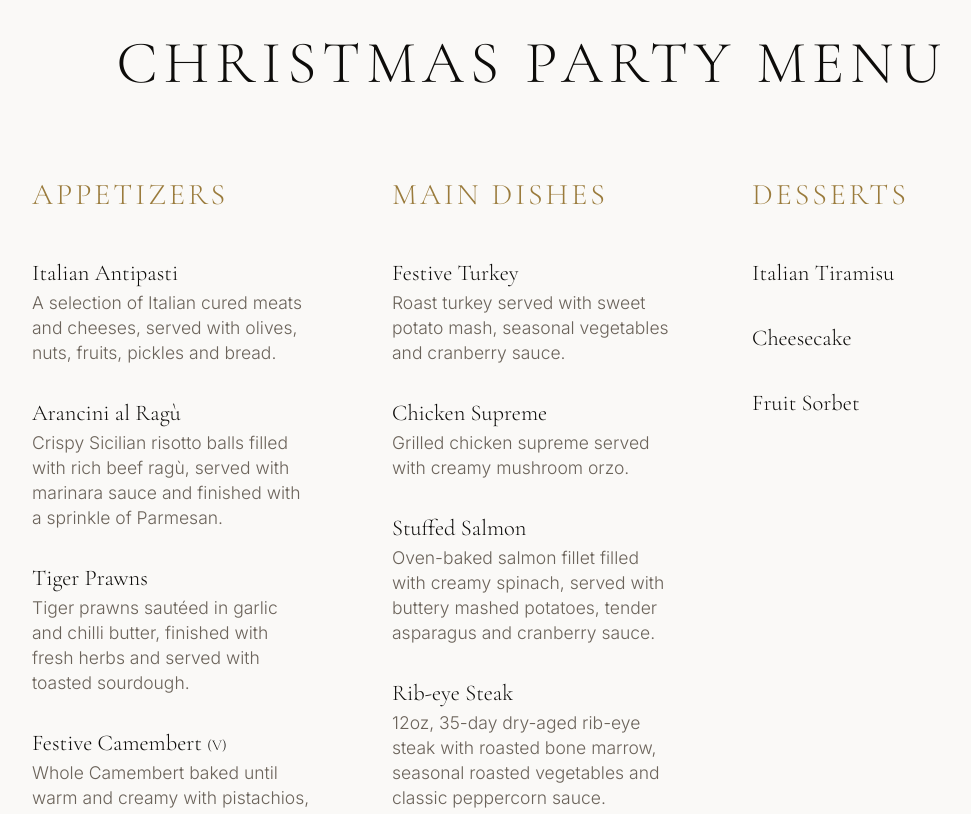
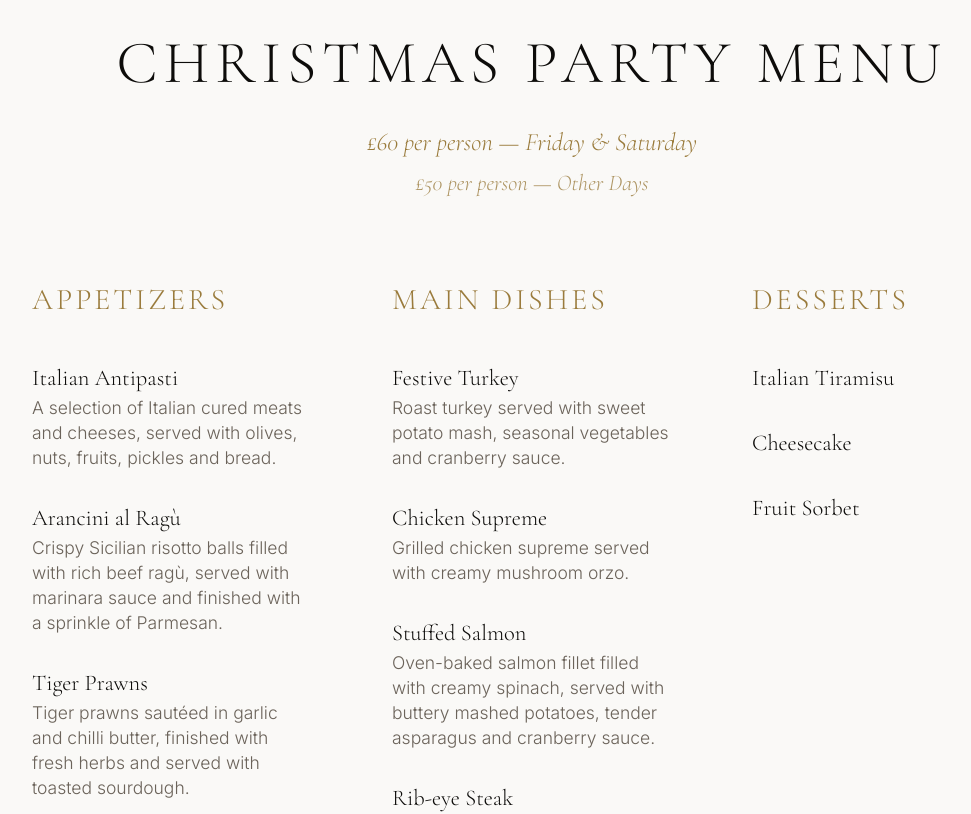
Before and after one commit to Rakhimf/la-famiglia-northampton, a React (Vite) app: page /christmas-party in a window 1280 px wide. Shown: the part 1962-2776 px from the top of the page, without its empty margins (108-1079 px from the left). Built offline with nearby package versions, Linux system fonts and the light colour scheme.

Commit message:
feat: move pricing under Christmas menu header
Co-Authored-By: Claude Sonnet 4.6 <noreply@anthropic.com>
Claude-Session: https://claude.ai/code/session_013fjDVDMoPGc7uML2iCdxfW

```diff
--- a/src/pages/ChristmasParty.tsx
+++ b/src/pages/ChristmasParty.tsx
@@ -39,6 +39,10 @@ export default function ChristmasParty() {
           >
             <p className="font-sans text-[11px] md:text-xs uppercase tracking-[0.2em] text-gold mb-6">Festive Menu</p>
             <h2 className="font-serif text-4xl md:text-5xl leading-[1.05] text-cream uppercase tracking-widest">Christmas Party Menu</h2>
+            <div className="mt-6">
+              <p className="font-serif italic text-xl text-gold mb-1">£60 per person — Friday &amp; Saturday</p>
+              <p className="font-serif italic text-lg text-gold/80">£50 per person — Other Days</p>
+            </div>
           </motion.div>
 
           <div className="grid grid-cols-1 md:grid-cols-3 gap-16">
```
